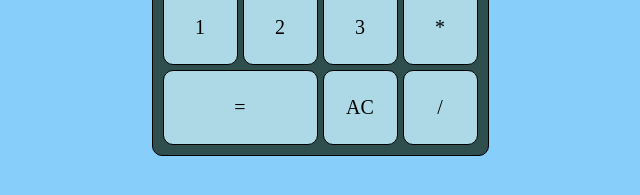
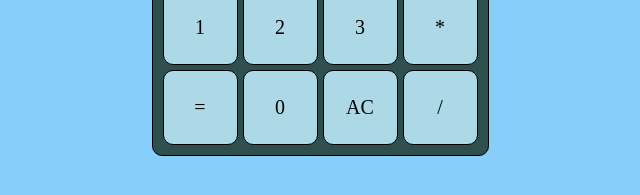
Before and after one commit to DrearyDev/simple-calculator, a plain HTML site: page index.html in a window 1280 px wide. Shown: the part 453-648 px from the top of the page, 320-960 px from the left. Drawn offline with Linux system fonts and the light colour scheme.

Commit message:
Add number '0' cause i forgot it

```diff
--- a/index.html
+++ b/index.html
@@ -31,6 +31,8 @@
 
         <div class="equals btn">=</div>
 
+        <div class="number btn">0</div>
+
         <div class="clear btn">AC</div>
 
         <div class="operator btn">/</div>
--- a/style.css
+++ b/style.css
@@ -48,9 +48,6 @@ body {
     font-size: 50px;
     overflow: hidden;
 }
-.container .equals {
-    flex-basis: 155px;
-}
 .btn {
     border-radius: 10px;
     border: 1px solid black;
```
